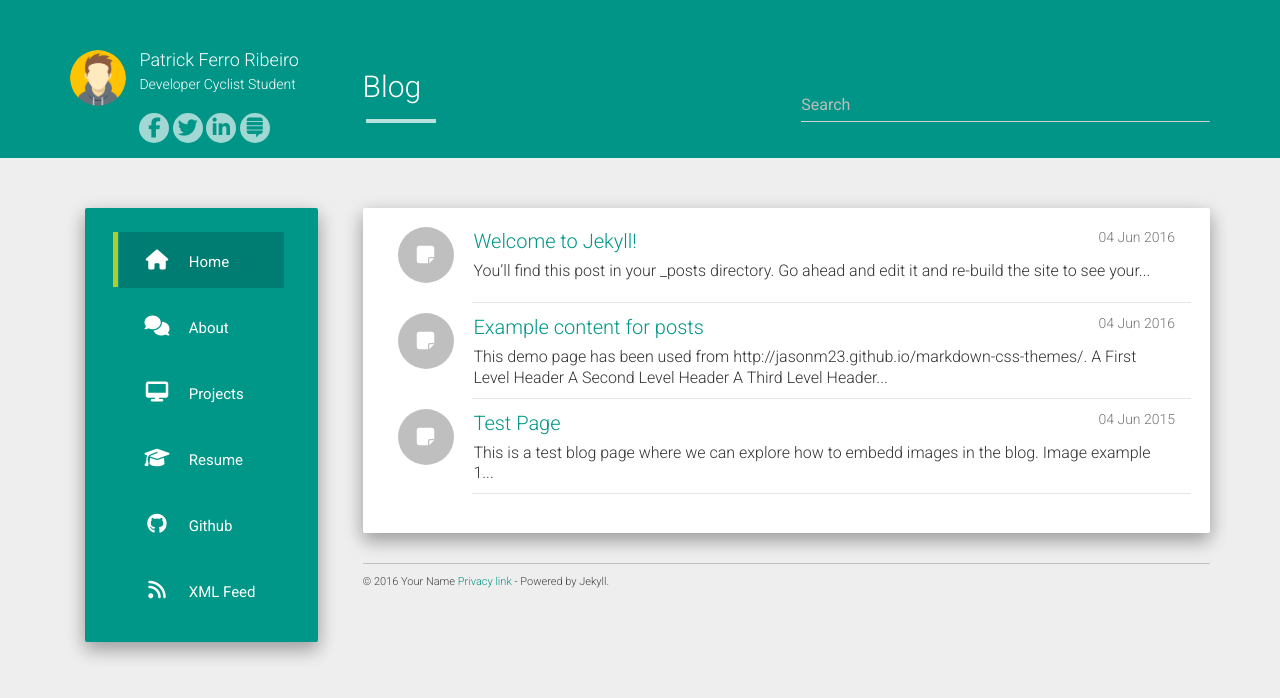
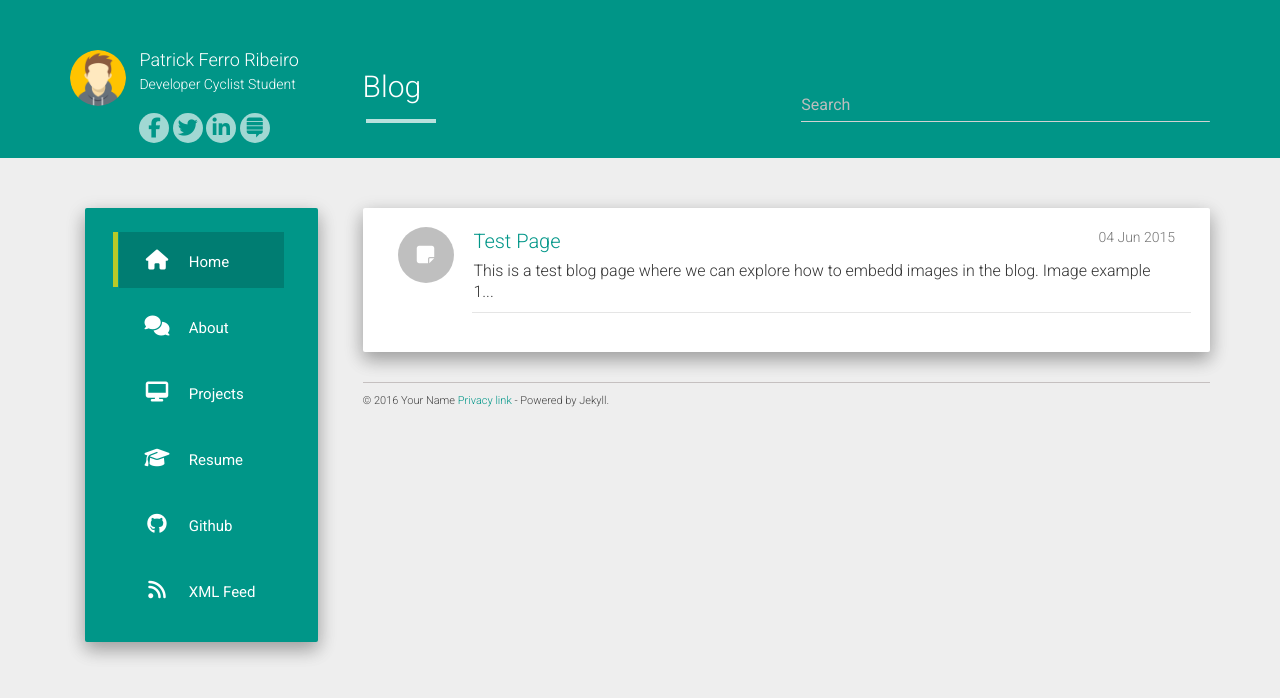
Before and after one commit to riberman/riberman.github.io, a Jekyll site: the page built from index.html, in a window 1280 px wide. Shown: the top 698 px of the page. Built offline with Jekyll 4.4.1, drawn with Linux system fonts in a browser that asks for light colours; nearby versions of some CDN libraries; the list of posts is cut into pages by our own code; some of the changed lines change nothing that is shown.

Commit message:
Update files

```diff
--- a/_config.yml
+++ b/_config.yml
@@ -7,6 +7,7 @@ about: Developer Cyclist Student
 
 baseurl: ""
 url: ""
+timezone: America/Sao_Paulo
 
 allowsearch: true
 
@@ -20,7 +21,7 @@ google_analytics: UA-72862926-1
 # github: @riberman
 
 share:
-  twitter_username: \#
+  twitter_username: \riberman
   fb_appid: patrickferroribeiro
 
 
@@ -31,4 +32,4 @@ paginate: 20
 per_page: 20
 paginate_path: "/page:num/"
 markdown: kramdown
-gems: [jekyll-paginate, jekyll-gist]
+plugins: [jekyll-paginate, jekyll-gist]
--- a/_posts/2015-07-11-welcome-to-jekyll.md
+++ /dev/null
@@ -1,25 +0,0 @@
----
-layout: post
-title:  "Welcome to Jekyll!"
-date:   2016-06-04 13:50:39
-categories: jekyll
----
-You’ll find this post in your `_posts` directory. Go ahead and edit it and re-build the site to see your changes. You can rebuild the site in many different ways, but the most common way is to run `jekyll serve`, which launches a web server and auto-regenerates your site when a file is updated.
-
-To add new posts, simply add a file in the `_posts` directory that follows the convention `YYYY-MM-DD-name-of-post.ext` and includes the necessary front matter. Take a look at the source for this post to get an idea about how it works.
-
-Jekyll also offers powerful support for code snippets:
-
-{% highlight ruby %}
-def print_hi(name)
-  puts "Hi, #{name}"
-end
-print_hi('Tom')
-#=> prints 'Hi, Tom' to STDOUT.
-{% endhighlight %}
-
-Check out the [Jekyll docs][jekyll] for more info on how to get the most out of Jekyll. File all bugs/feature requests at [Jekyll’s GitHub repo][jekyll-gh]. If you have questions, you can ask them on [Jekyll’s dedicated Help repository][jekyll-help].
-
-[jekyll]:      http://jekyllrb.com
-[jekyll-gh]:   https://github.com/jekyll/jekyll
-[jekyll-help]: https://github.com/jekyll/jekyll-help
--- a/_posts/2016-06-04-example-content.md
+++ /dev/null
@@ -1,124 +0,0 @@
----
-layout: post
-title: Example content for posts
-categories: others
----
-
-
-<p><small>This demo page has been used from <a href="http://jasonm23.github.io/markdown-css-themes/" target="_blank">http://jasonm23.github.io/markdown-css-themes/</a>.</small></p>
-
-<h1>A First Level Header</h1>
-
-<h2>A Second Level Header</h2>
-
-<h3>A Third Level Header</h3>
-
-<h4>A Fourth Level Header</h4>
-
-<h5>A Fifth Level Header</h5>
-
-<h6>A Sixed Level Header</h6>
-
-<p>Now is the time for all good men to come to
-the aid of their country. This is just a
-regular paragraph.</p>
-
-<p>The quick brown fox jumped over the lazy
-dog&rsquo;s back.</p>
-
-<hr />
-
-<h3>Header 3</h3>
-
-<blockquote><p>This is a blockquote with two paragraphs. Lorem ipsum dolor sit amet,
-consectetuer adipiscing elit. Aliquam hendrerit mi posuere lectus.
-Vestibulum enim wisi, viverra nec, fringilla in, laoreet vitae, risus.</p>
-
-<p>Donec sit amet nisl. Aliquam semper ipsum sit amet velit. Suspendisse
-id sem consectetuer libero luctus adipiscing.</p>
-
-<h2>This is an H2 in a blockquote</h2>
-
-<p>This is the first level of quoting.</p>
-
-<blockquote><p>This is nested blockquote.</p></blockquote>
-
-<p>Back to the first level.</p></blockquote>
-
-<p>Some of these words <em>are emphasized</em>.
-Some of these words <em>are emphasized also</em>.</p>
-
-<p>Use two asterisks for <strong>strong emphasis</strong>.
-Or, if you prefer, <strong>use two underscores instead</strong>.</p>
-
-<ul>
-<li>Candy.</li>
-<li>Gum.</li>
-<li>Booze.</li>
-<li>Red</li>
-<li>Green</li>
-<li><p>Blue</p></li>
-<li><p>A list item.</p></li>
-</ul>
-
-
-<p>With multiple paragraphs.</p>
-
-<ul>
-<li><p>Another item in the list.</p></li>
-<li><p>This is a list item with two paragraphs. Lorem ipsum dolor
-sit amet, consectetuer adipiscing elit. Aliquam hendrerit
-mi posuere lectus.</p></li>
-</ul>
-
-
-<p>Vestibulum enim wisi, viverra nec, fringilla in, laoreet
-vitae, risus. Donec sit amet nisl. Aliquam semper ipsum
-sit amet velit.*   Suspendisse id sem consectetuer libero luctus adipiscing.</p>
-
-<ul>
-<li>This is a list item with two paragraphs.</li>
-</ul>
-
-
-<p>This is the second paragraph in the list item. You&rsquo;re
-only required to indent the first line. Lorem ipsum dolor
-sit amet, consectetuer adipiscing elit.</p>
-
-<ul>
-<li><p>Another item in the same list.</p></li>
-<li><p>A list item with a bit of <code>code</code> inline.</p></li>
-<li><p>A list item with a blockquote:</p>
-
-<blockquote><p>This is a blockquote
-inside a list item.</p></blockquote></li>
-</ul>
-
-
-<p>Here is an example of a pre code block</p>
-
-<pre><code>tell application "Foo"
-    beep
-end tell
-</code></pre>
-
-<p>This is an <a href="#">example link</a>.</p>
-
-<p>I start my morning with a cup of coffee and
-<a href="http://www.nytimes.com/">The New York Times</a>.</p>
-
-### Code snippet
-
-{% highlight python %}
-if __name__ =='__main__':
-    img_thread = threading.Thread(target=downloadWallpaper)
-    img_thread.start()
-    st = '\rDownloading Image'
-    current = 1
-    while img_thread.is_alive():
-        sys.stdout.write(st+'.'*((current)%5))
-        current=current+1
-        time.sleep(0.3)
-    img_thread.join()
-    print('\nImage of the day downloaded.')
-{% endhighlight %}
```
Also changed, not shown: _posts/2016-06-04-test-page.md (line endings or trailing spaces).
